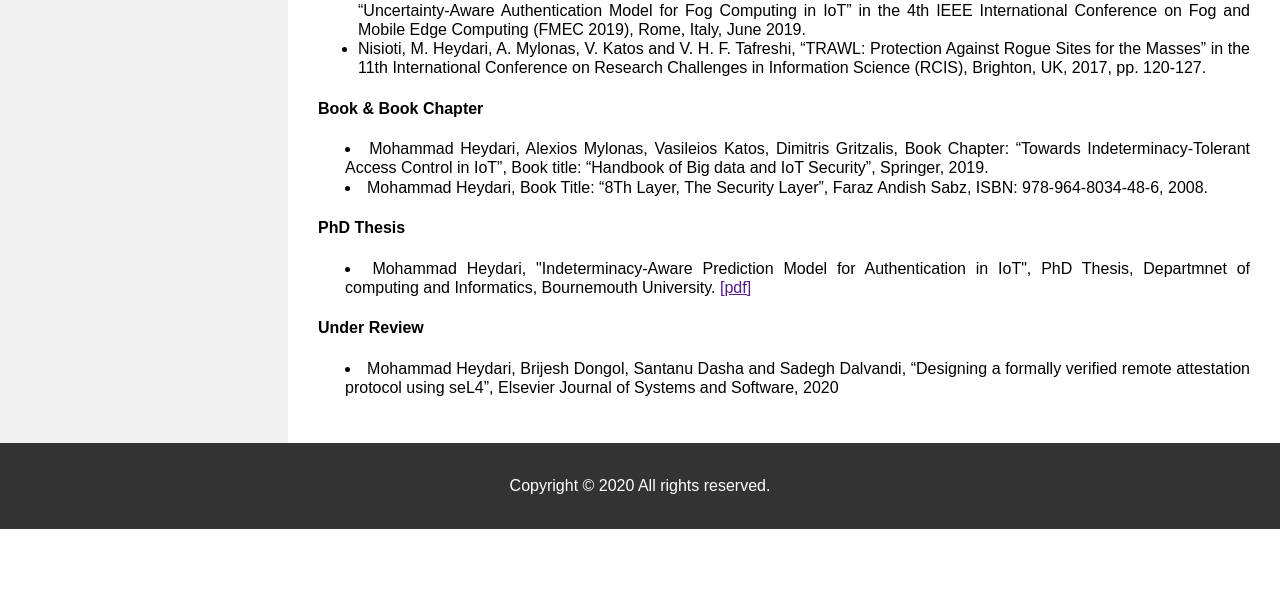
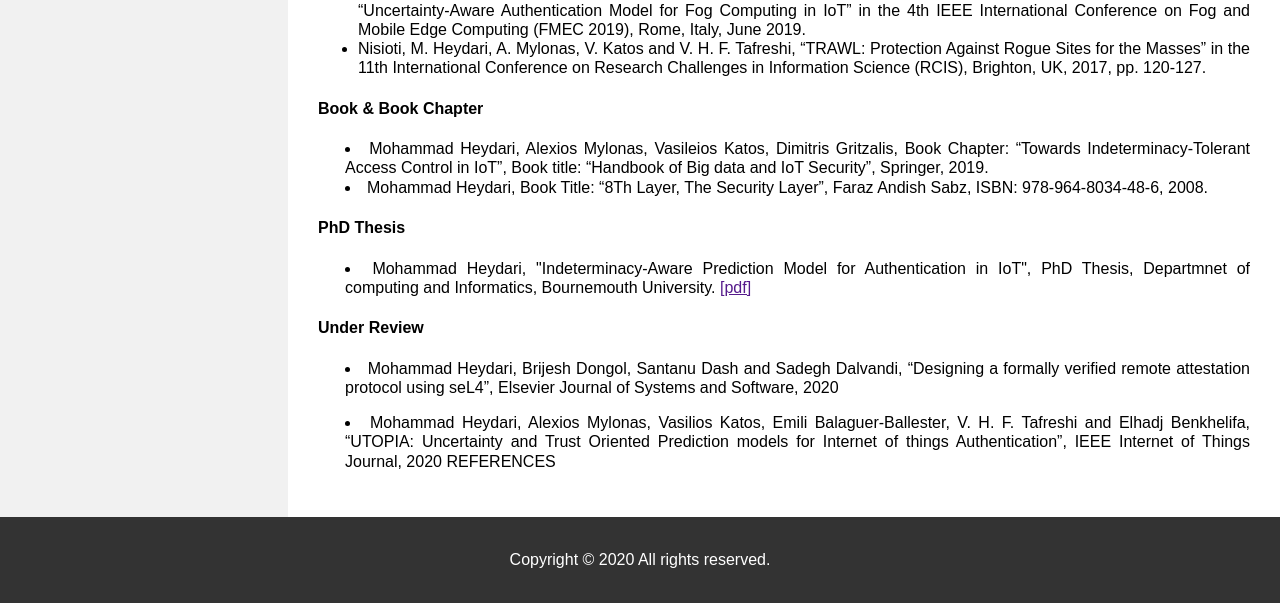
Before and after one commit to heydari-m/web, a plain HTML site: page index.html in a window 1280 px wide. Shown: the part 664-1267 px from the top of the page. Before the commit the page ends 1193 px from the top, so only its background shows below. Drawn offline with Linux system fonts and the light colour scheme.

Commit message:
Update index.html

```diff
--- a/index.html
+++ b/index.html
@@ -160,9 +160,12 @@ margin-left: 27px;
     <p style="text-align:justify"><li class="tab">Mohammad Heydari, "Indeterminacy-Aware Prediction Model for Authentication in IoT", PhD Thesis, Departmnet of computing and Informatics, Bournemouth University. <a href="">[pdf]</a></li></p>
     <h4>Under Review</h4>
     <P style="text-align: justify">
-    <li class="tab">Mohammad Heydari, Brijesh Dongol, Santanu Dasha and Sadegh Dalvandi, “Designing a formally verified remote attestation protocol using seL4”, Elsevier Journal of Systems and Software, 2020</li>
+    <li class="tab">Mohammad Heydari, Brijesh Dongol, Santanu Dash and Sadegh Dalvandi, “Designing a formally verified remote attestation protocol using seL4”, Elsevier Journal of Systems and Software, 2020</li>
     </P>
-
+    <P style="text-align: justify">
+    <li class="tab">Mohammad Heydari, Alexios Mylonas, Vasilios Katos, Emili Balaguer-Ballester, V. H. F. Tafreshi and Elhadj Benkhelifa, “UTOPIA: Uncertainty and Trust Oriented Prediction models for Internet of things Authentication”, IEEE Internet of Things Journal, 2020
+       REFERENCES</li>
+    </P>
     </div>
 
 </div>
```
